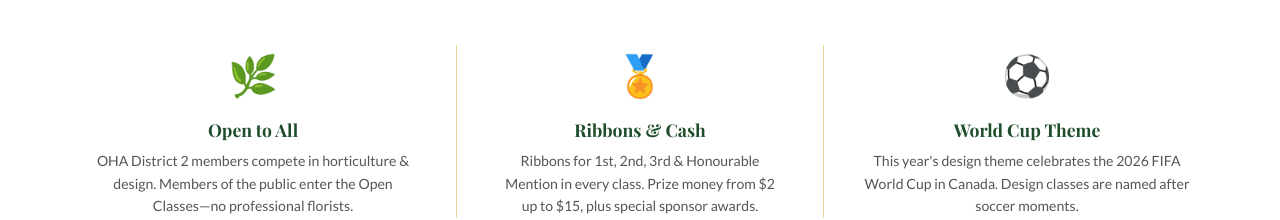
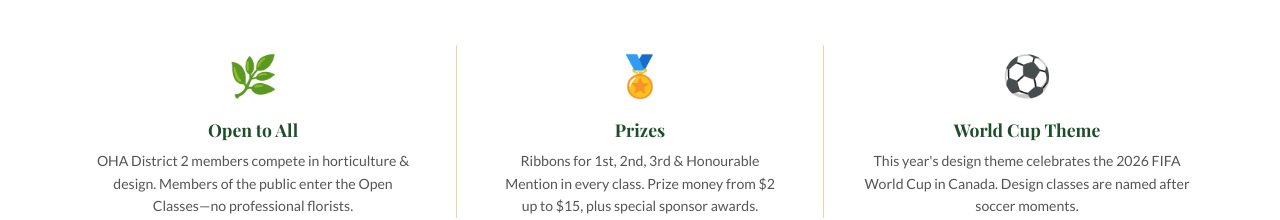
Before and after one commit to carsonfischl/2026-flower-show, a Next.js app: page / in a window 1280 px wide. Shown: the part 1054-1274 px from the top of the page. Built offline with nearby package versions, Linux system fonts and the light colour scheme; a web font is replaced by a local one.

Commit message:
updated metadata

```diff
--- a/app/layout.tsx
+++ b/app/layout.tsx
@@ -14,8 +14,8 @@ const geistMono = Geist_Mono({
 });
 
 export const metadata: Metadata = {
-  title: "Create Next App",
-  description: "Generated by create next app",
+  title: "2026 OHA District 2 Flower Show",
+  description: "Official website for the 2026 OHA District 2 Flower Show",
 };
 
 export default function RootLayout({
--- a/app/page.tsx
+++ b/app/page.tsx
@@ -566,7 +566,7 @@ export default function Home() {
             <div className="about-sep" />
             <div className="about-item">
               <div className="about-icon">🏅</div>
-              <h3>Ribbons &amp; Cash</h3>
+              <h3>Prizes</h3>
               <p>Ribbons for 1st, 2nd, 3rd &amp; Honourable Mention in every class. Prize money from $2 up to $15, plus special sponsor awards.</p>
             </div>
             <div className="about-sep" />
```
